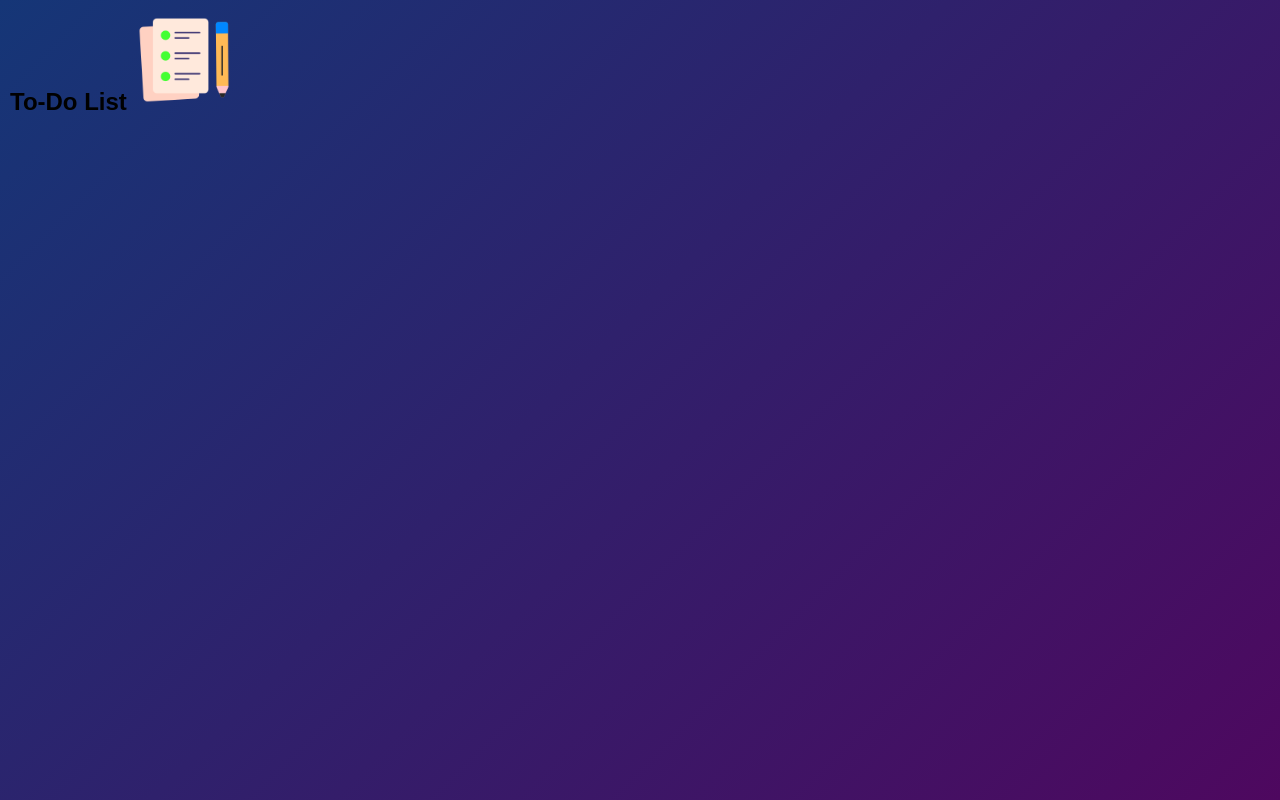
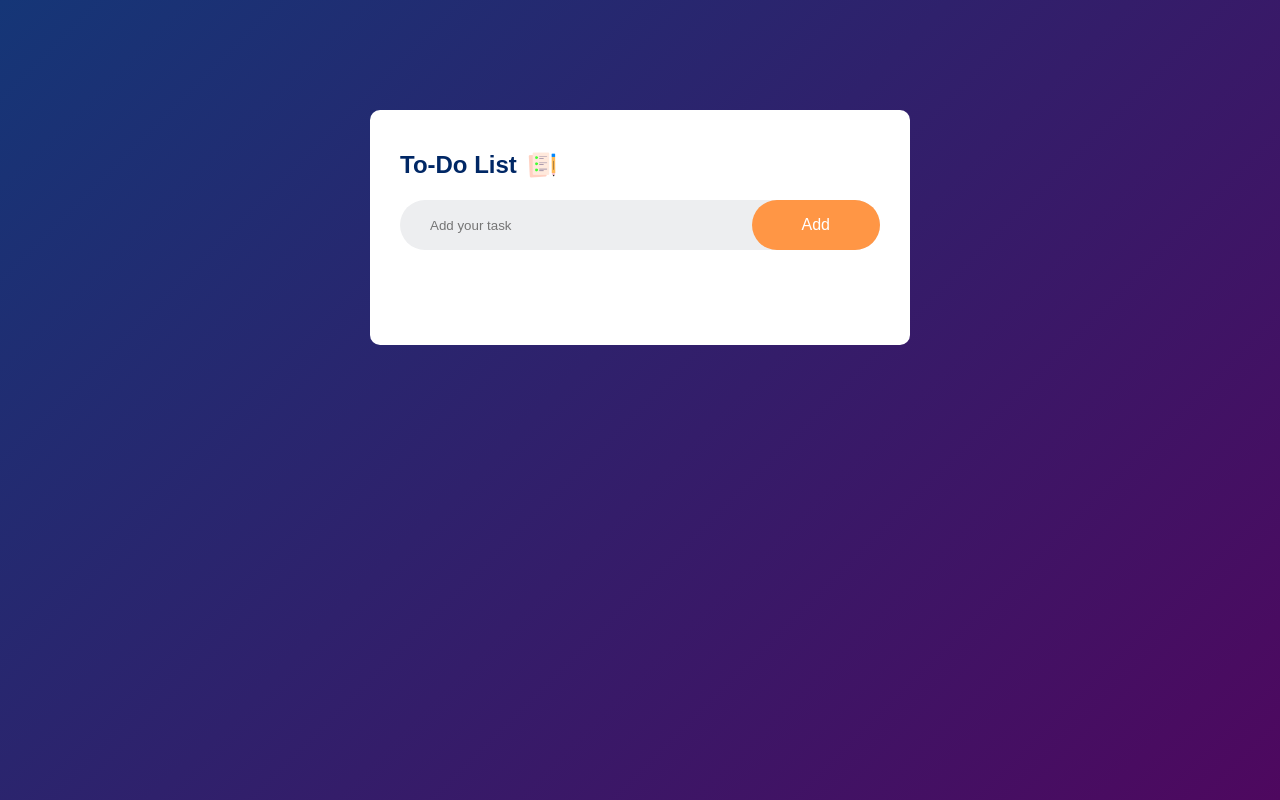
Before and after one commit to Aftabmallick/TODO, a plain HTML site: page index.html in a window 1280 px wide. Drawn offline with Linux system fonts and the light colour scheme.

Commit message:
modified

```diff
--- a/index.html
+++ b/index.html
@@ -11,7 +11,15 @@
     <div class="container">
         <div class="todo-app">
             <h2>To-Do List <img src="images/icon.png" alt="todo_icon"></h2>
-
+            <div class="row">
+                <input type="text" name="" id="input-box" placeholder="Add your task">
+                <button>Add</button>
+            </div>
+            <ul id="list-container">
+              <!--  <li class="checked">Task 1</li>
+                <li>Task 2</li>
+                <li>Task 3</li>-->
+            </ul>
         </div>
 
 
--- a/style.css
+++ b/style.css
@@ -10,3 +10,74 @@
     background: linear-gradient(135deg,#153677,#4e085f);
     padding: 10px;
 }
+.todo-app{
+    width: 100%;
+    max-width: 540px;
+    background: #fff;
+    margin: 100px auto 20px;
+    padding: 40px 30px 70px;
+    border-radius: 10px;
+}
+.todo-app h2{
+    color: #002765;
+    display: flex;
+    align-items: center;
+    margin-bottom: 20px;
+}
+.todo-app h2 img{
+    width: 30px;
+    margin-left: 10px;
+}
+.row{
+    display: flex;
+    align-items: center;
+    justify-content: space-between;
+    background: #edeef0;
+    border-radius: 30px;
+    padding-left: 20px;
+    margin-bottom: 25px;
+}
+input{
+    flex: 1;
+    border: none;
+    outline: none;
+    background: transparent;
+    padding: 10px;
+}
+button{
+    border: none;
+    outline: none;
+    padding: 16px 50px;
+    background: #ff9645;
+    color: #fff;
+    font-size: 16px;
+    cursor: pointer;
+    border-radius: 40px;
+}
+ul li{
+    list-style: none;
+    font-size: 17px;
+    padding: 12px 8px 12px 50px;
+    user-select: none;
+    cursor: pointer;
+    position: relative;
+}
+ul li::before{
+    content: '';
+    position: absolute;
+    height: 28px;
+    width: 28px;
+    border-radius: 50%;
+    background-image: url(/images/unchecked.png);
+    background-size: cover;
+    background-position: center;
+    top: 12px;
+    left: 8px;
+}
+ul li.checked{
+    color: #555;
+    text-decoration: line-through;
+}
+ul li.checked::before{
+    background-image: url(/images/checked.png);
+}
```
Also changed, not shown: script.js (added).
